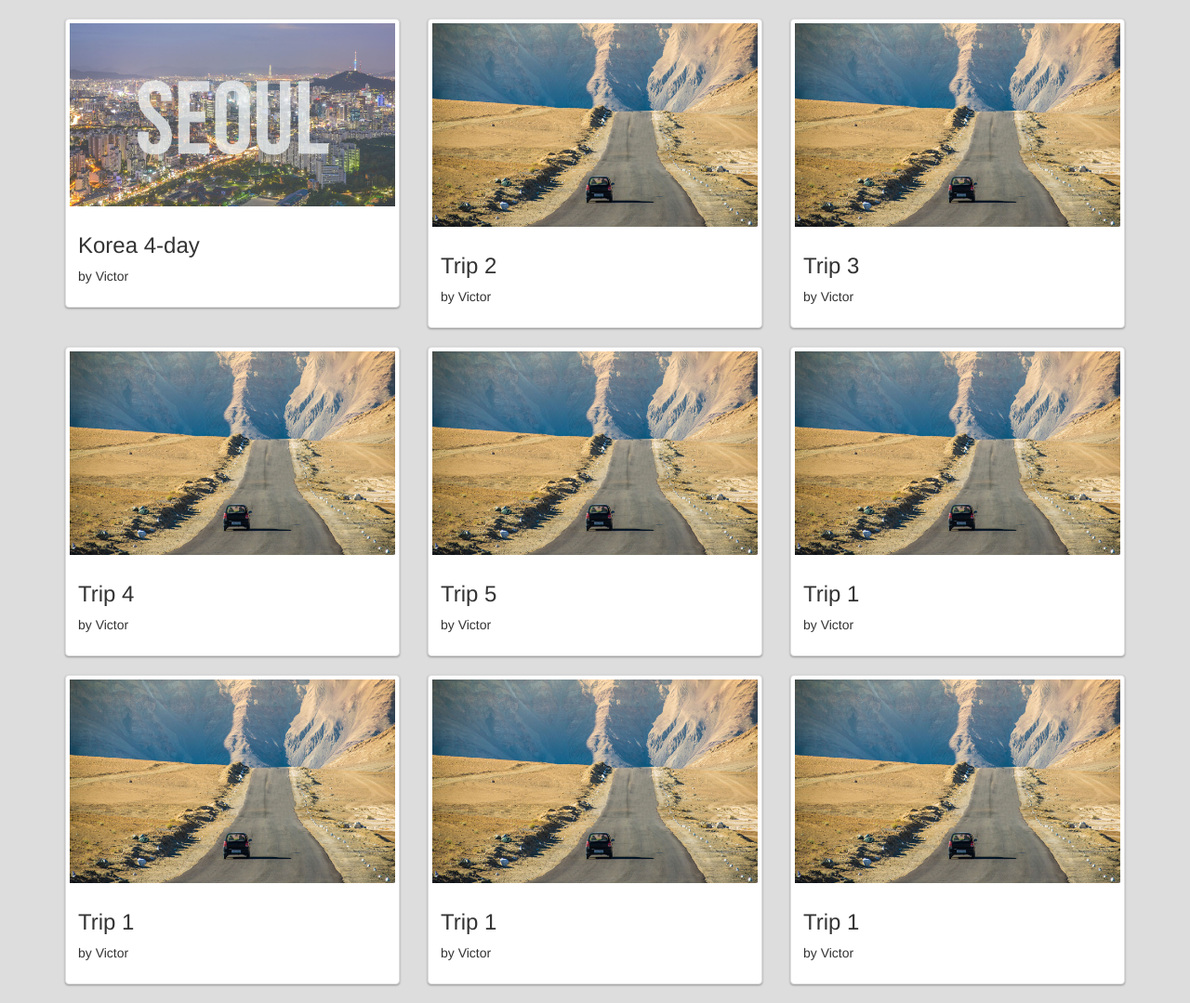
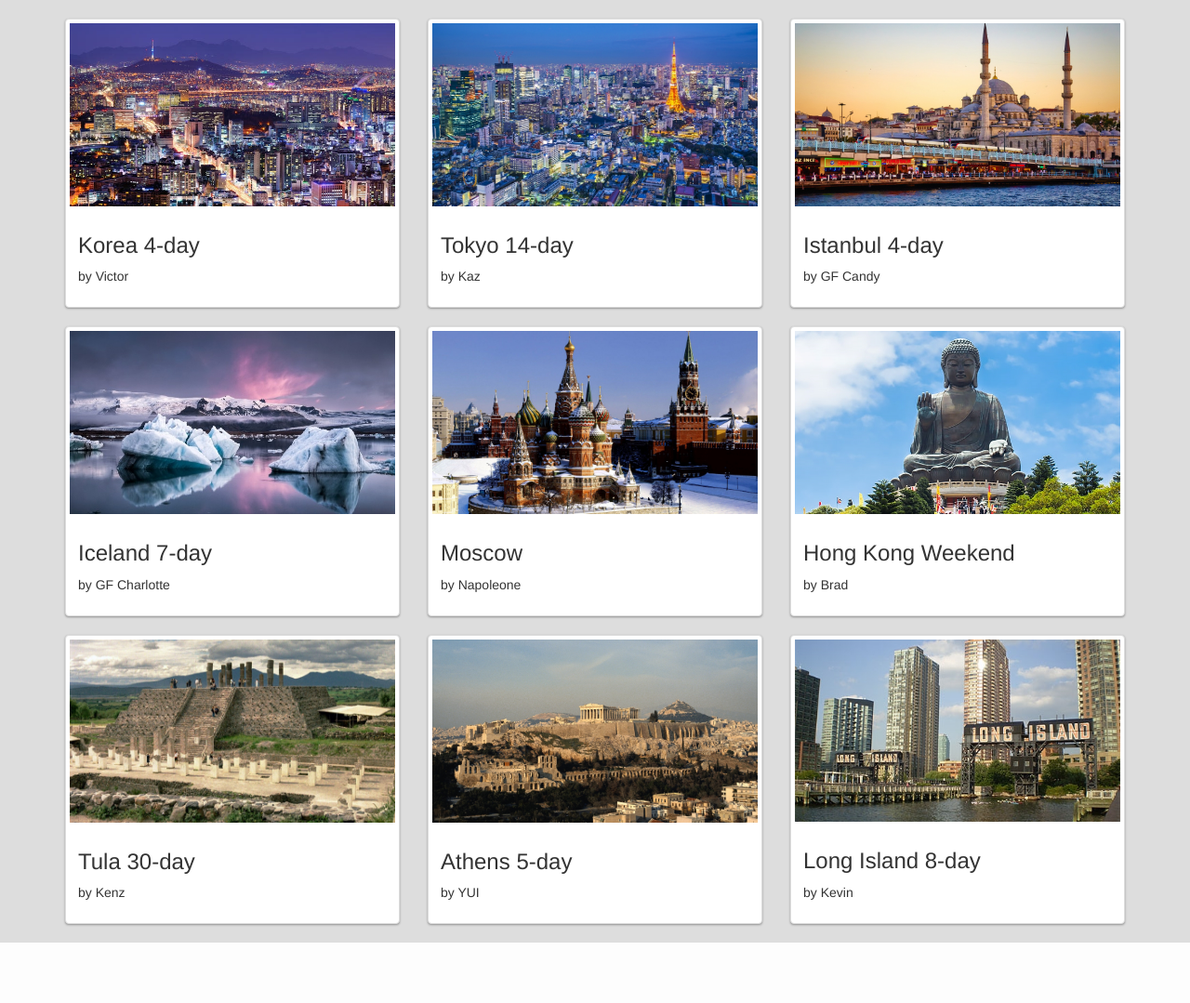
Before and after one commit to kevin-nkw/hackust17, a Node server app: template views/kevin/index.html in a window 1280 px wide. Shown: the part 50-1129 px from the top of the page at 93% size. After the commit the page ends 1064 px from the top, so only its background shows below. Run offline with Node 20, Linux system fonts and the light colour scheme; the template is opened without the code that fills it, so the values that code supplies are empty; some libraries are stand-ins or nearby versions.

Commit message:
Broswer Trip

```diff
--- a/views/kevin/index.html
+++ b/views/kevin/index.html
@@ -75,7 +75,7 @@
   <div class="col-sm-6 col-md-4">
     <div class="thumbnail">
       <a href="select.html">
-      <img src="img/Seoul.jpg" alt="..." >
+      <img src="img/3-night-seoul-sightseeing-and-shopping-tour-in-seoul-146564.jpg" alt="..." >
       </a>
       <div class="caption">
         <h3>Korea 4-day</h3>
@@ -86,21 +86,21 @@
   <div class="col-sm-6 col-md-4">
     <div class="thumbnail">
       <a href="#">
-      <img src="test2.jpg" alt="...">
+      <img src="img/Tokyo_780x520px.jpg" alt="...">
       </a>
       <div class="caption">
-        <h3>Trip 2</h3>
-        <p>by Victor</p>
+        <h3>Tokyo 14-day</h3>
+        <p>by Kaz</p>
       </div>
     </div>
   </div>  <div class="col-sm-6 col-md-4">
       <div class="thumbnail">
         <a href="#">
-        <img src="test2.jpg" alt="...">
+        <img src="img/8274724020_55b913ef79_b.jpg" alt="...">
         </a>
         <div class="caption">
-          <h3>Trip 3</h3>
-          <p>by Victor</p>
+          <h3>Istanbul 4-day</h3>
+          <p>by GF Candy</p>
         </div>
       </div>
     </div>
@@ -109,32 +109,32 @@
 <div class="col-sm-6 col-md-4">
   <div class="thumbnail">
     <a href="#">
-    <img src="test2.jpg" alt="...">
+    <img src="img/glacier-lagoon-iceland-hd-wallpaper_0_0-750x380.jpg" alt="...">
     </a>
     <div class="caption">
-      <h3>Trip 4</h3>
-      <p>by Victor</p>
+      <h3>Iceland 7-day</h3>
+      <p>by GF Charlotte</p>
     </div>
   </div>
 </div>
 <div class="col-sm-6 col-md-4">
   <div class="thumbnail">
       <a href="#">
-    <img src="test2.jpg" alt="...">
+      <img src="img/moscow-014.jpg" alt="...">
       </a>
       <div class="caption">
-      <h3>Trip 5</h3>
-      <p>by Victor</p>
+        <h3>Moscow</h3>
+        <p>by Napoleone</p>
       </div>
     </div>
 </div>  <div class="col-sm-6 col-md-4">
     <div class="thumbnail">
       <a href="#">
-      <img src="test2.jpg" alt="...">
+      <img src="img/10-tours-hong-kong-L.jpg" alt="...">
       </a>
       <div class="caption">
-        <h3>Trip 1</h3>
-        <p>by Victor</p>
+        <h3>Hong Kong Weekend</h3>
+        <p>by Brad</p>
       </div>
     </div>
   </div>
@@ -143,32 +143,32 @@
 <div class="col-sm-6 col-md-4">
   <div class="thumbnail">
     <a href="#">
-    <img src="test2.jpg" alt="...">
+    <img src="img/Tula_10126.jpg" alt="...">
     </a>
     <div class="caption">
-      <h3>Trip 1</h3>
-      <p>by Victor</p>
+      <h3>Tula 30-day</h3>
+      <p>by Kenz</p>
     </div>
   </div>
 </div>
 <div class="col-sm-6 col-md-4">
   <div class="thumbnail">
     <a href="#">
-    <img src="test2.jpg" alt="...">
+    <img src="img/o-ATHENS-facebook.jpg" alt="...">
     </a>
     <div class="caption">
-      <h3>Trip 1</h3>
-      <p>by Victor</p>
+      <h3>Athens 5-day</h3>
+      <p>by YUI</p>
     </div>
   </div>
 </div>  <div class="col-sm-6 col-md-4">
   <div class="thumbnail">
     <a href="#">
-      <img src="test2.jpg" alt="...">
+    <img src="img/longislandcity100419_lede.jpg" alt="...">
     </a>
     <div class="caption">
-        <h3>Trip 1</h3>
-        <p>by Victor</p>
+      <h3>Long Island 8-day</h3>
+      <p>by Kevin</p>
     </div>
   </div>
   </div>
```
Also changed, not shown: views/kevin/img/10-tours-hong-kong-L.jpg (added), views/kevin/img/3-night-seoul-sightseeing-and-shopping-tour-in-seoul-146564.jpg (added), views/kevin/img/8274724020_55b913ef79_b.jpg (added), views/kevin/img/Tokyo_780x520px.jpg (added), views/kevin/img/Tula_10126.jpg (added), views/kevin/img/glacier-lagoon-iceland-hd-wallpaper_0_0-750x380.jpg (added), views/kevin/img/longislandcity100419_lede.jpg (added), views/kevin/img/moscow-014.jpg (added), views/kevin/img/o-ATHENS-facebook.jpg (added). Lines whose indentation alone changed are shown as unchanged.
